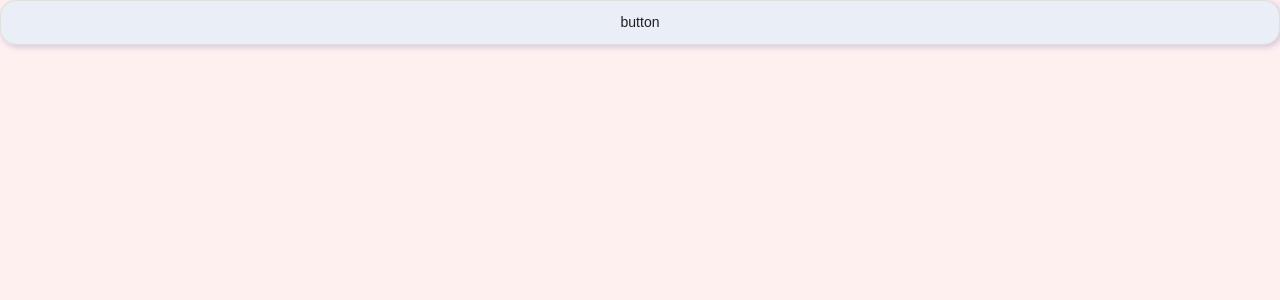
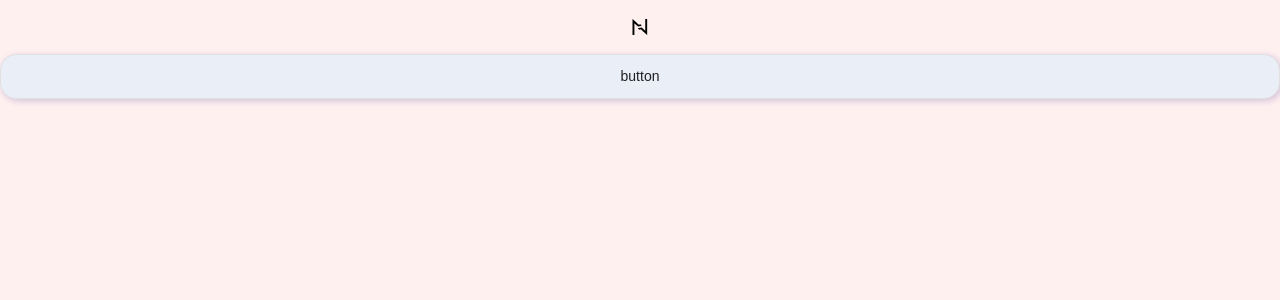
Before and after one commit to Yashchemskyi-Oleksandr/survey, a Next.js app: page / in a window 1280 px wide. Shown: the top 300 px of the page. Built offline with nearby package versions, Linux system fonts and the light colour scheme.

Commit message:
- created header component - created a new layouts

```diff
--- /dev/null
+++ b/src/components/Header/Header.module.scss
@@ -0,0 +1,35 @@
+.header {
+  position: sticky;
+  top: 0;
+  padding: 15px 25px;
+  max-width: 1200px;
+  margin: 0 auto;
+  background: var(--background);
+
+  @media only screen and (max-width: 768px) {
+    padding: 10px 15px;
+  }
+
+  &,
+  .backButton {
+    display: flex;
+    align-items: center;
+    justify-content: center;
+  }
+
+  .backButton {
+    padding: 5px;
+    background: transparent;
+    box-shadow: unset;
+    border-radius: 12px;
+    border: 1px solid transparent;
+
+    &:hover {
+      border: 1px solid var(--border-grey);
+    }
+  }
+
+  .logo {
+    margin: 0 auto;
+  }
+}
--- /dev/null
+++ b/src/components/Header/Header.tsx
@@ -0,0 +1,35 @@
+import React from 'react';
+import Image from 'next/image';
+import styles from './Header.module.scss';
+
+const Header = ({ withBackButton }: { withBackButton?: boolean }) => (
+  <header className={styles.header}>
+    {/* Also it's possible to make it by router.back() */}
+    {/* <button onClick={() => router.back()} type='button'>
+      Previous question
+    </button> */}
+    {withBackButton ? (
+      <button
+        className={styles.backButton}
+        onClick={() => {}}
+        type='button'
+      >
+        <Image
+          width={24}
+          height={24}
+          src='/arrow_black.svg'
+          alt='logo'
+        />
+      </button>
+    ) : null}
+    <Image
+      className={styles.logo}
+      src='/logo.webp'
+      alt='logo'
+      width={24}
+      height={24}
+    />
+  </header>
+);
+
+export default Header;
--- /dev/null
+++ b/src/components/layouts/PageLayout.tsx
@@ -0,0 +1,11 @@
+import React, { ReactNode } from 'react';
+import Header from '../Header/Header';
+
+const PageLayout = ({ children }: { children: ReactNode }) => (
+  <main>
+    <Header />
+    {children}
+  </main>
+);
+
+export default PageLayout;
--- a/src/pages/index.tsx
+++ b/src/pages/index.tsx
@@ -1,3 +1,4 @@
+import PageLayout from '@/components/layouts/PageLayout';
 import Head from 'next/head';
 
 export default function Home() {
@@ -31,3 +32,5 @@ export default function Home() {
     </>
   );
 }
+
+Home.getLayout = (page: React.ReactNode) => <PageLayout>{page}</PageLayout>;
```
Also changed, not shown: src/components/layouts/SurveyLayout.tsx (added, +11 -0 lines), public/arrow_black.svg (added), public/logo.webp (added).
